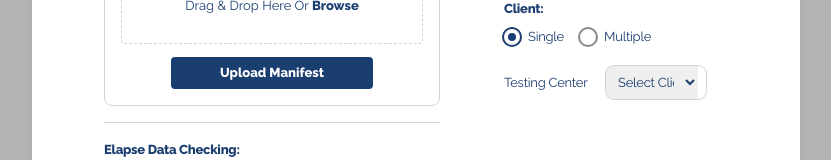
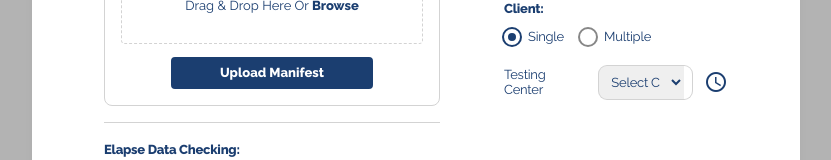
Before and after one commit to rosslibby/skyhop-assessment, a React (Create React App) app: page / in a window 1280 px wide. Shown: the part 340-500 px from the top of the page, without its empty margins (224-1055 px from the left). Built offline with nearby package versions, Linux system fonts and the light colour scheme.

Commit message:
add icon to testing center selection

```diff
--- a/src/sections/client/testing-centers.tsx
+++ b/src/sections/client/testing-centers.tsx
@@ -169,6 +169,9 @@ export default function TestingCenters({ client }: {
             ...centers,
           ]}
         />
+        <span className={`material-icons ${styles.icon}`}>
+          schedule
+        </span>
       </Fieldset>
     )
     : (
@@ -190,6 +193,9 @@ export default function TestingCenters({ client }: {
                 ...centers,
               ]}
             />
+            <span className={`material-icons ${styles.icon}`}>
+              schedule
+            </span>
           </Fieldset>
         ))}
       </>
```
